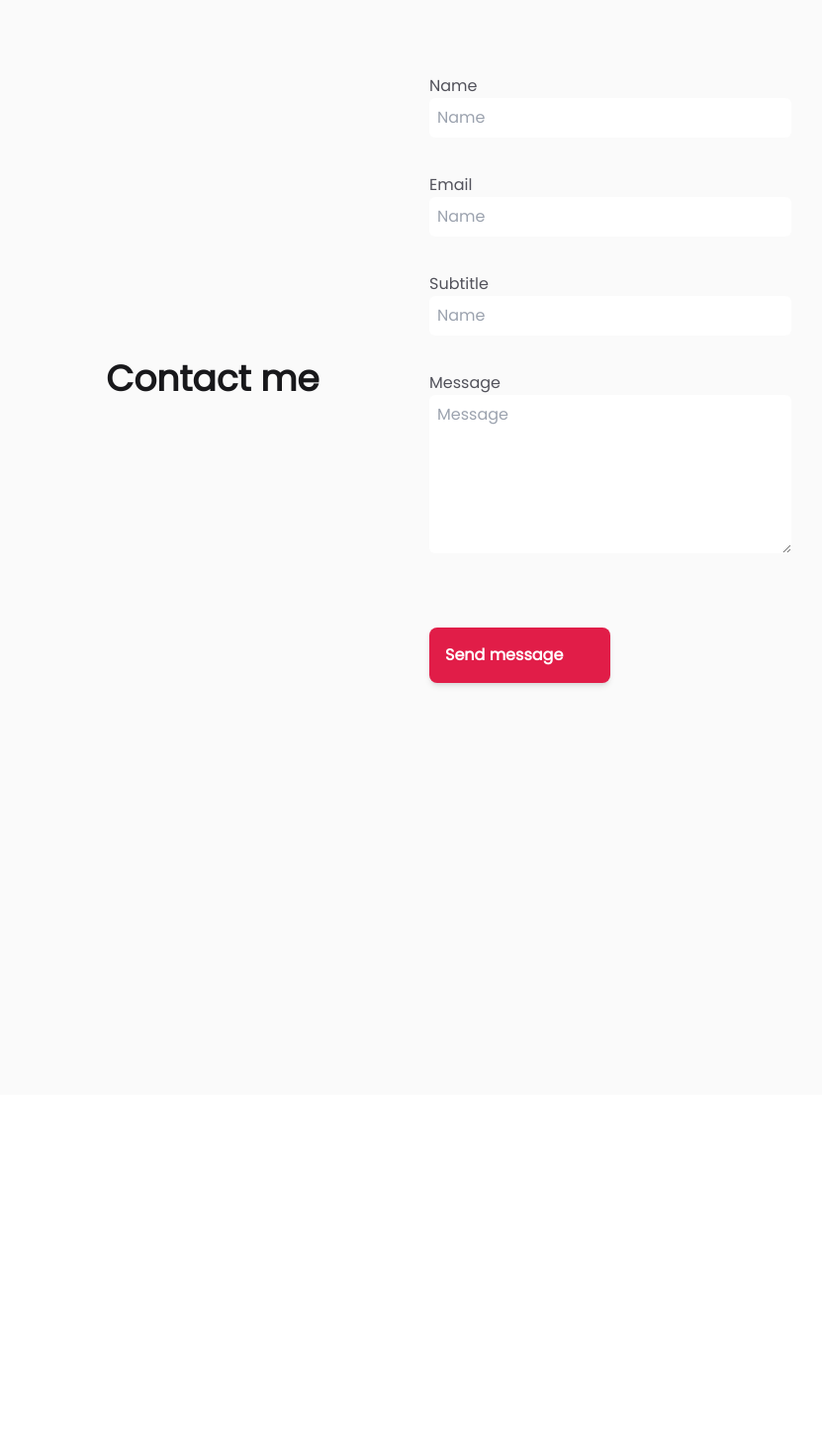
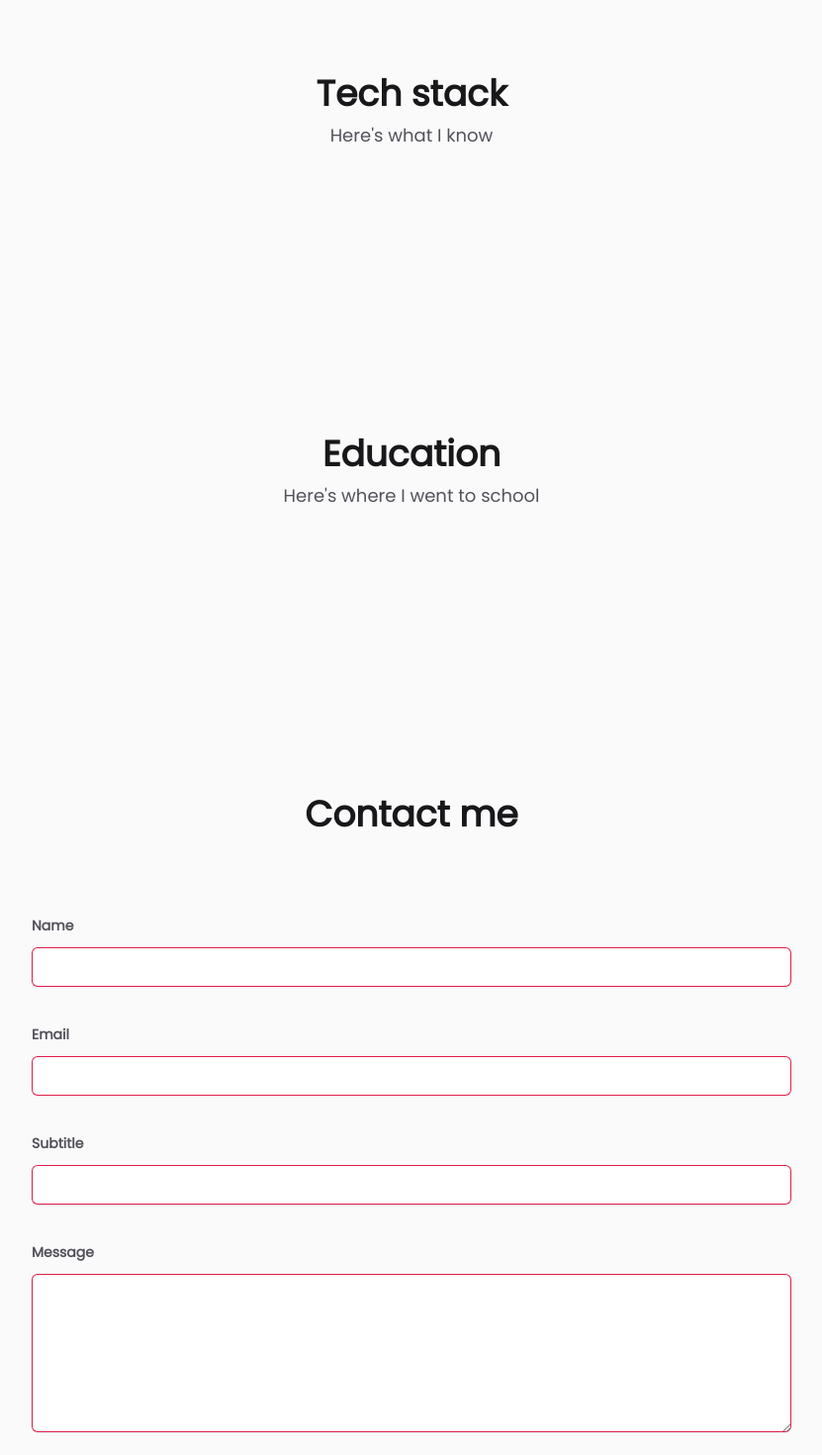
Before and after one commit to maxwillkelly/max-promo, a SvelteKit app: page / in a window 1280 px wide. Shown: the part 2520-3990 px from the top of the page at 99% size, without its empty margins (224-1055 px from the left). Before the commit the page ends 3626 px from the top, so only its background shows below. Built offline with nearby package versions, Linux system fonts and the light colour scheme; some icons are missing.

Commit message:
feat(main): Form styling

```diff
--- a/package.json
+++ b/package.json
@@ -16,6 +16,7 @@
 		"@neoconfetti/svelte": "^1.0.0",
 		"@sveltejs/adapter-auto": "^2.0.0",
 		"@sveltejs/kit": "^1.20.4",
+		"@tailwindcss/forms": "^0.5.3",
 		"@types/cookie": "^0.5.1",
 		"@typescript-eslint/eslint-plugin": "^5.45.0",
 		"@typescript-eslint/parser": "^5.45.0",
--- a/src/routes/+page.svelte
+++ b/src/routes/+page.svelte
@@ -91,14 +91,16 @@
 		<p
 			class="text-md sm:text-lg text-center leading-normal font-medium text-zinc-600 dark:text-zinc-300 mt-2"
 		>
-			Here are some of the companies I have worked for.
+			Here are some of the companies I have worked for
 		</p>
 		<ol class="relative border-l-4 border-rose-600 dark:border-rose-600 mt-16">
 			<li class="mb-10 ml-4">
 				<div
 					class="absolute w-6 h-6 rounded-full -left-3.5 border dark:border-rose-900 bg-rose-600 dark:bg-rose-600"
 				/>
-				<time class="mb-1 text-sm font-normal leading-none text-gray-400 dark:text-gray-500">September 2018 - June 2022</time>
+				<time class="mb-1 text-sm font-normal leading-none text-gray-400 dark:text-gray-500"
+					>September 2018 - June 2022</time
+				>
 				<p
 					class="text-md sm:text-lg leading-normal font-medium text-zinc-600 dark:text-zinc-300 mt-2"
 				>
@@ -126,7 +128,9 @@
 				<div
 					class="absolute w-6 h-6 rounded-full -left-3.5 border dark:border-rose-900 bg-rose-600 dark:bg-rose-600"
 				/>
-				<time class="mb-1 text-sm font-normal leading-none text-gray-400 dark:text-gray-500">September 2020 - September 2021</time>
+				<time class="mb-1 text-sm font-normal leading-none text-gray-400 dark:text-gray-500"
+					>September 2020 - September 2021</time
+				>
 
 				<p
 					class="text-md sm:text-lg leading-normal font-medium text-zinc-600 dark:text-zinc-300 mt-2"
@@ -150,7 +154,9 @@
 				<div
 					class="absolute w-6 h-6 rounded-full -left-3.5 border dark:border-rose-900 bg-rose-600 dark:bg-rose-600"
 				/>
-				<time class="mb-1 text-sm font-normal leading-none text-gray-400 dark:text-gray-500">June 2022 - Present</time>
+				<time class="mb-1 text-sm font-normal leading-none text-gray-400 dark:text-gray-500"
+					>June 2022 - Present</time
+				>
 				<p
 					class="text-md sm:text-lg leading-normal font-medium text-zinc-600 dark:text-zinc-300 mt-2"
 				>
@@ -172,35 +178,101 @@
 		</ol>
 	</div>
 	<div class="my-72">
-		<div class="grid gap-3 sm:gap-9 place-items-center md:grid-cols-2">
-			<h1
-				class="text-2xl sm:text-3xl lg:text-4xl text-center leading-normal font-semibold text-zinc-900 dark:text-zinc-100"
-			>
-				Contact me
-			</h1>
+		<h1
+			class="text-2xl sm:text-3xl lg:text-4xl text-center leading-normal font-semibold text-zinc-900 dark:text-zinc-100"
+		>
+			Tech stack
+		</h1>
+		<p
+			class="text-md sm:text-lg text-center leading-normal font-medium text-zinc-600 dark:text-zinc-300 mt-2"
+		>
+			Here's what I know
+		</p>
+	</div>
+	<div class="my-72">
+		<h1
+			class="text-2xl sm:text-3xl lg:text-4xl text-center leading-normal font-semibold text-zinc-900 dark:text-zinc-100"
+		>
+			Education
+		</h1>
+		<p
+			class="text-md sm:text-lg text-center leading-normal font-medium text-zinc-600 dark:text-zinc-300 mt-2"
+		>
+			Here's where I went to school
+		</p>
+	</div>
+	<div class="my-72">
+		<h1
+			class="text-2xl sm:text-3xl lg:text-4xl text-center leading-normal font-semibold text-zinc-900 dark:text-zinc-100"
+		>
+			Contact me
+		</h1>
+		<form action="#" method="POST" class="mx-auto mt-16 sm:mt-20">
 			<div class="grid gap-3 sm:gap-9">
 				<div>
-					<label for="name" class="text-zinc-600 dark:text-zinc-300">Name</label>
-					<input id="name" type="text" placeholder="Name" class="w-full rounded-md p-2" />
+					<label
+						for="name"
+						class="block text-sm font-semibold leading-6 text-zinc-600 dark:text-zinc-300"
+						>Name</label
+					>
+					<div class="mt-2.5">
+						<input
+							id="name"
+							type="text"
+							autocomplete="name"
+							class="block w-full rounded-md border-0 px-3.5 py-2 text-zinc-900 shadow-sm ring-1 ring-inset ring-rose-600 placeholder:text-zinc-600 focus:ring-2 focus:ring-inset focus:ring-rose-600 sm:text-sm sm:leading-6"
+						/>
+					</div>
 				</div>
 				<div>
-					<label for="email" class="text-zinc-600 dark:text-zinc-300">Email</label>
-					<input id="email" type="text" placeholder="Name" class="w-full rounded-md p-2" />
+					<label
+						for="email"
+						class="block text-sm font-semibold leading-6 text-zinc-600 dark:text-zinc-300"
+						>Email</label
+					>
+					<div class="mt-2.5">
+						<input
+							id="email"
+							type="text"
+							autocomplete="email"
+							class="block w-full rounded-md border-0 px-3.5 py-2 text-zinc-900shadow-sm ring-1 ring-inset ring-rose-600 placeholder:text-zinc-600 focus:ring-2 focus:ring-inset focus:ring-rose-600 sm:text-sm sm:leading-6"
+						/>
+					</div>
 				</div>
 				<div>
-					<label for="subtitle" class="text-zinc-600 dark:text-zinc-300">Subtitle</label>
-					<input id="subtitle" type="text" placeholder="Name" class="w-full rounded-md p-2" />
+					<label
+						for="subtitle"
+						class="block text-sm font-semibold leading-6 text-zinc-600 dark:text-zinc-300"
+						>Subtitle</label
+					>
+					<div class="mt-2.5">
+						<input
+							id="subtitle"
+							type="text"
+							class="block w-full rounded-md border-0 px-3.5 py-2 text-zinc-900 shadow-sm ring-1 ring-inset ring-rose-600 placeholder:text-zinc-600 focus:ring-2 focus:ring-inset focus:ring-rose-600 sm:text-sm sm:leading-6"
+						/>
+					</div>
 				</div>
 				<div>
-					<label for="message" class="text-zinc-600 dark:text-zinc-300">Message</label>
-					<textarea id="message" rows="6" placeholder="Message" class="w-full rounded-md p-2" />
+					<label
+						for="message"
+						class="block text-sm font-semibold leading-6 text-zinc-600 dark:text-zinc-300"
+						>Message</label
+					>
+					<div class="mt-2.5">
+						<textarea
+							id="message"
+							rows="6"
+							class="block w-full rounded-md border-0 px-3.5 py-2 text-zinc-900 shadow-sm ring-1 ring-inset ring-rose-600 placeholder:text-zinc-600 focus:ring-2 focus:ring-inset focus:ring-rose-600 sm:text-sm sm:leading-6"
+						/>
+					</div>
 				</div>
-				<div>
+				<div class="flex flex-1 justify-center">
 					<Button title="Send message">
 						<Icon icon="ion:send" height={24} width={24} />
 					</Button>
 				</div>
 			</div>
-		</div>
+		</form>
 	</div>
 </div>
--- a/tailwind.config.cjs
+++ b/tailwind.config.cjs
@@ -9,5 +9,7 @@ module.exports = {
 			}
 		}
 	},
-	plugins: []
+	plugins: [
+		require('@tailwindcss/forms'),
+	]
 };
```
Also changed, not shown: 1 other file (tests, documents, lock files or other folders).
